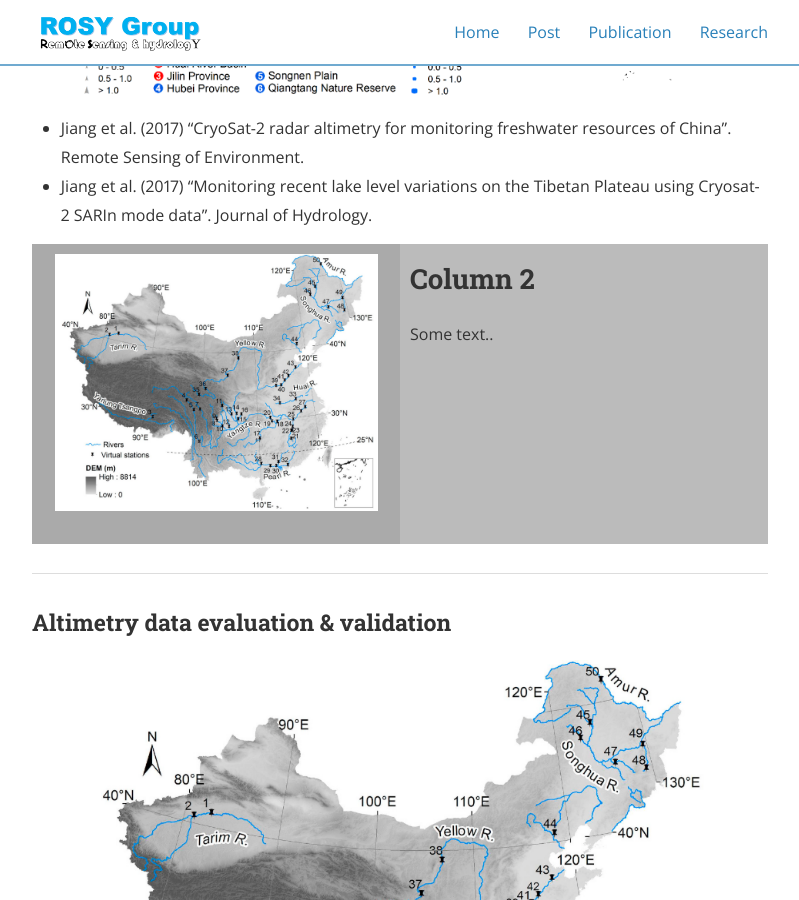
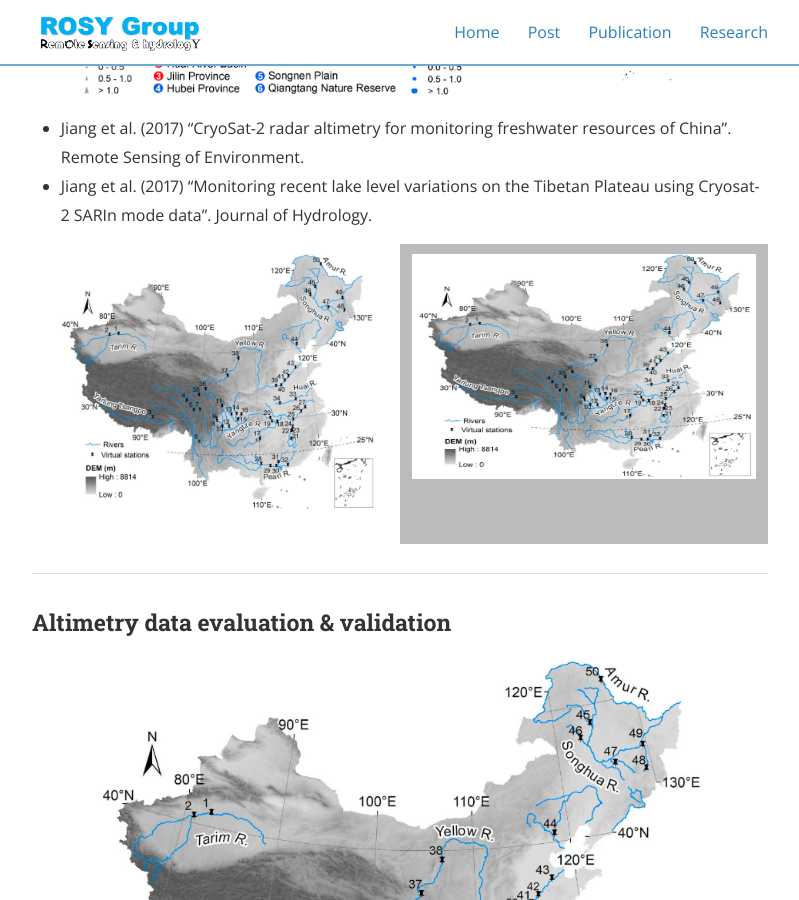
Before and after one commit to 12530/rshydro, a Jekyll site: the page built from research.md, in a window 1280 px wide and 900 px high, scrolled down 1316 px. Shown: the whole window, without its empty margins (240-1039 px from the left). Built offline with Jekyll 4.4.1, drawn with Linux system fonts in a browser that asks for light colours; nearby versions of some CDN libraries.

Commit message:
Update research.md

```diff
--- a/research.md
+++ b/research.md
@@ -59,12 +59,11 @@ main_nav: true
 </style>
 
 <div class="row">
-  <div class="column" style="background-color:#aaa;">
-    <img src="/assets/S3Val.png" alt="Water monitoring with CryoSat-2" style="width:323px;height:257px;">
+  <div class="column">
+    <img src="/assets/S3Val.png" alt="Sentinel-3 over rivers" style="width:323px;height:257px;">
   </div>
   <div class="column" style="background-color:#bbb;">
-    <h2>Column 2</h2>
-    <p>Some text..</p>
+    <img src="/assets/S3Val.png" alt="Sentinel-3 open-loop mode" style="width:344px;height:225px;">
   </div>
 </div>
 
```
